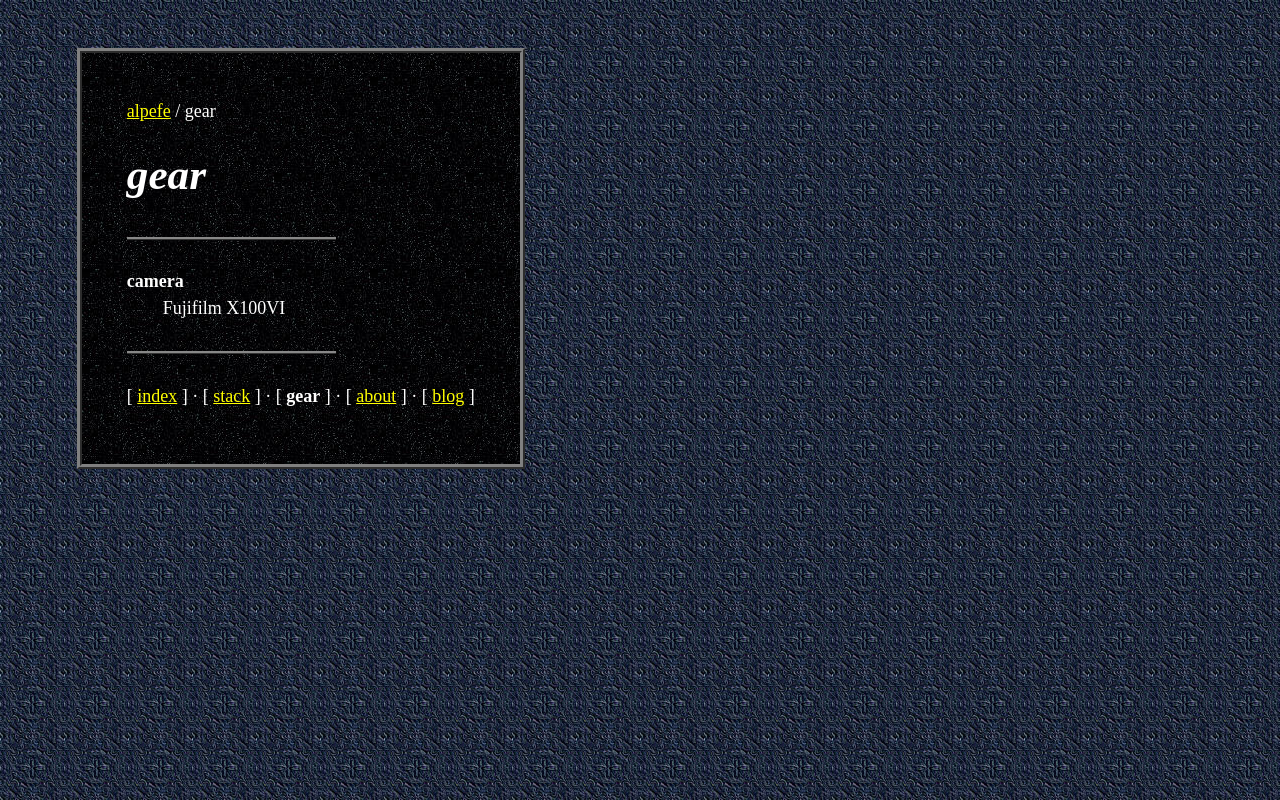
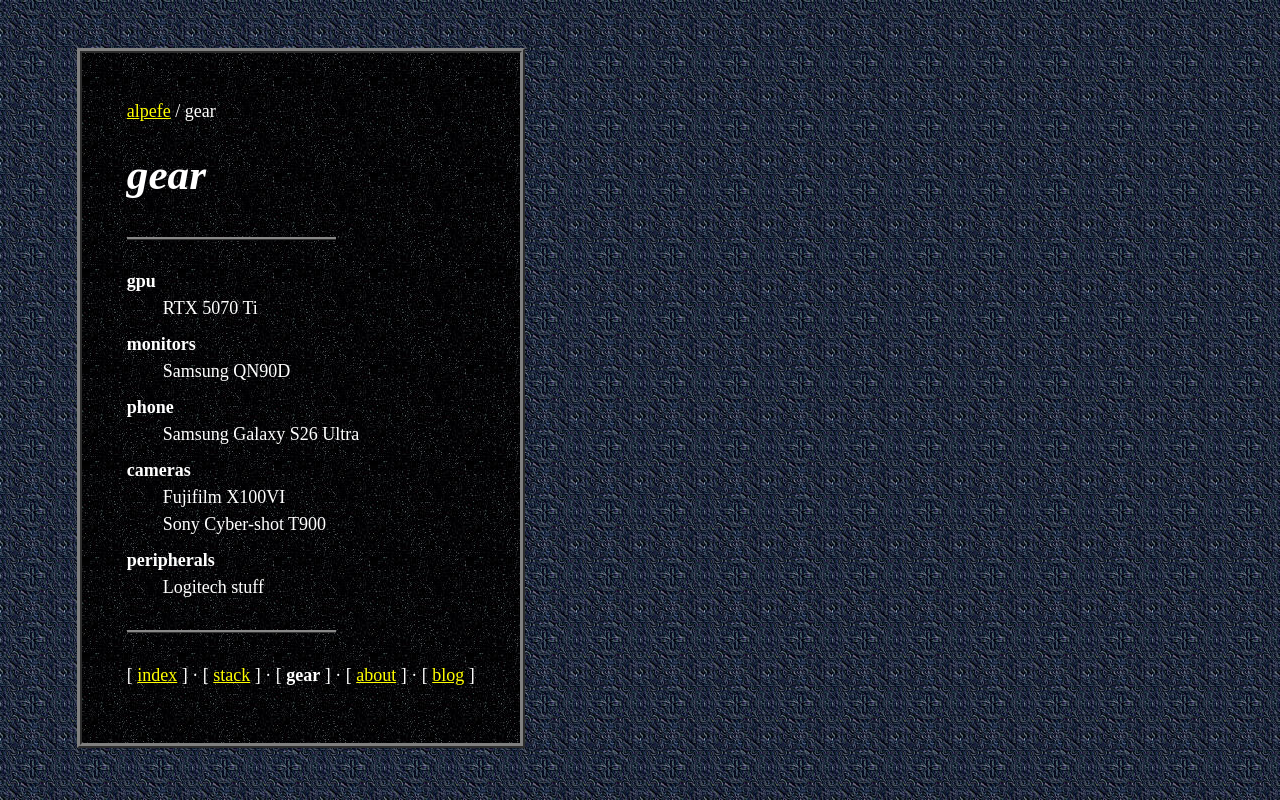
Before and after one commit to AlPeFe/AlPeFe.github.io, a plain HTML site: page gear/index.html in a window 1280 px wide. Drawn offline with Linux system fonts and the light colour scheme.

Commit message:
content: gear con gpu, monitores, móvil, cámaras y periféricos

```diff
--- a/gear/index.html
+++ b/gear/index.html
@@ -21,7 +21,11 @@
 
 <main>
 <dl>
-<dt>camera</dt><dd>Fujifilm X100VI</dd>
+<dt>gpu</dt><dd>RTX 5070 Ti</dd>
+<dt>monitors</dt><dd>Samsung QN90D</dd>
+<dt>phone</dt><dd>Samsung Galaxy S26 Ultra</dd>
+<dt>cameras</dt><dd>Fujifilm X100VI</dd><dd>Sony Cyber-shot T900</dd>
+<dt>peripherals</dt><dd>Logitech stuff</dd>
 <!-- una línea por cosa: <dt>tipo</dt><dd>modelo — nota corta</dd> -->
 </dl>
 </main>
```
